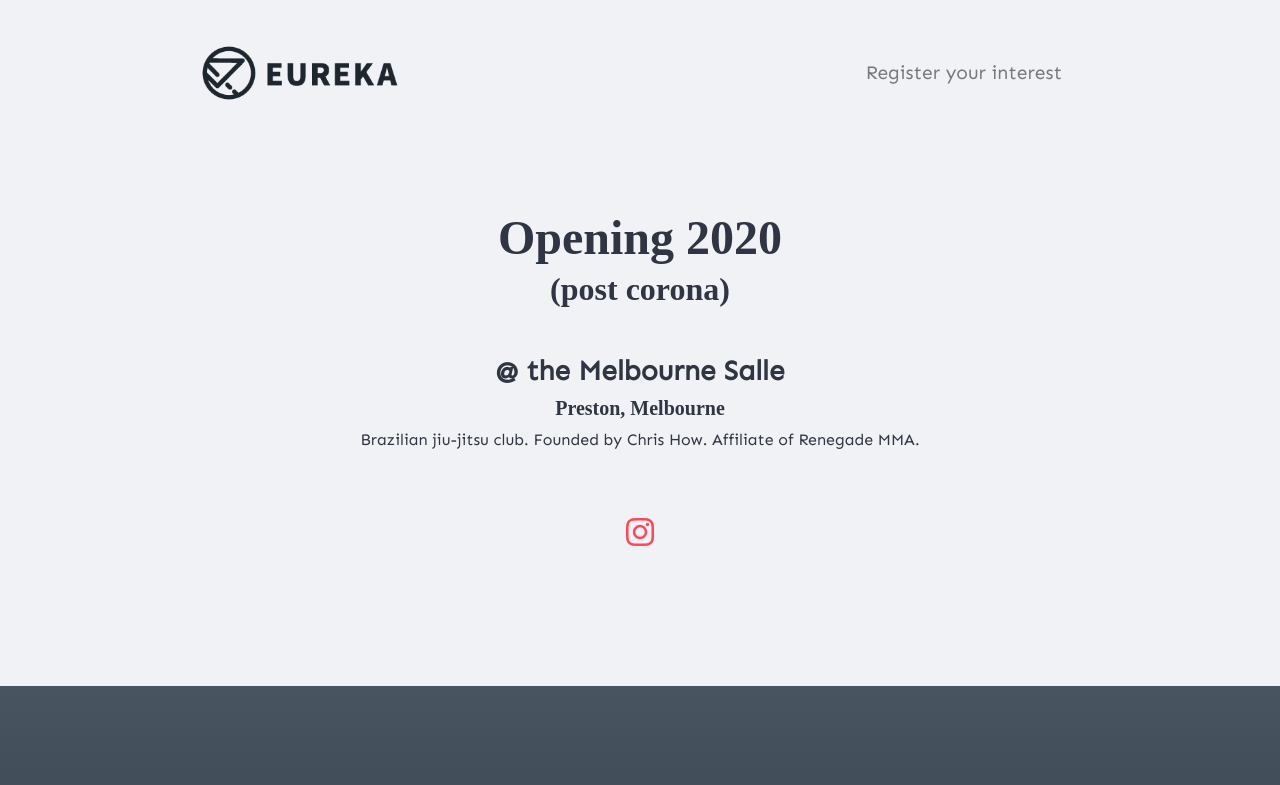
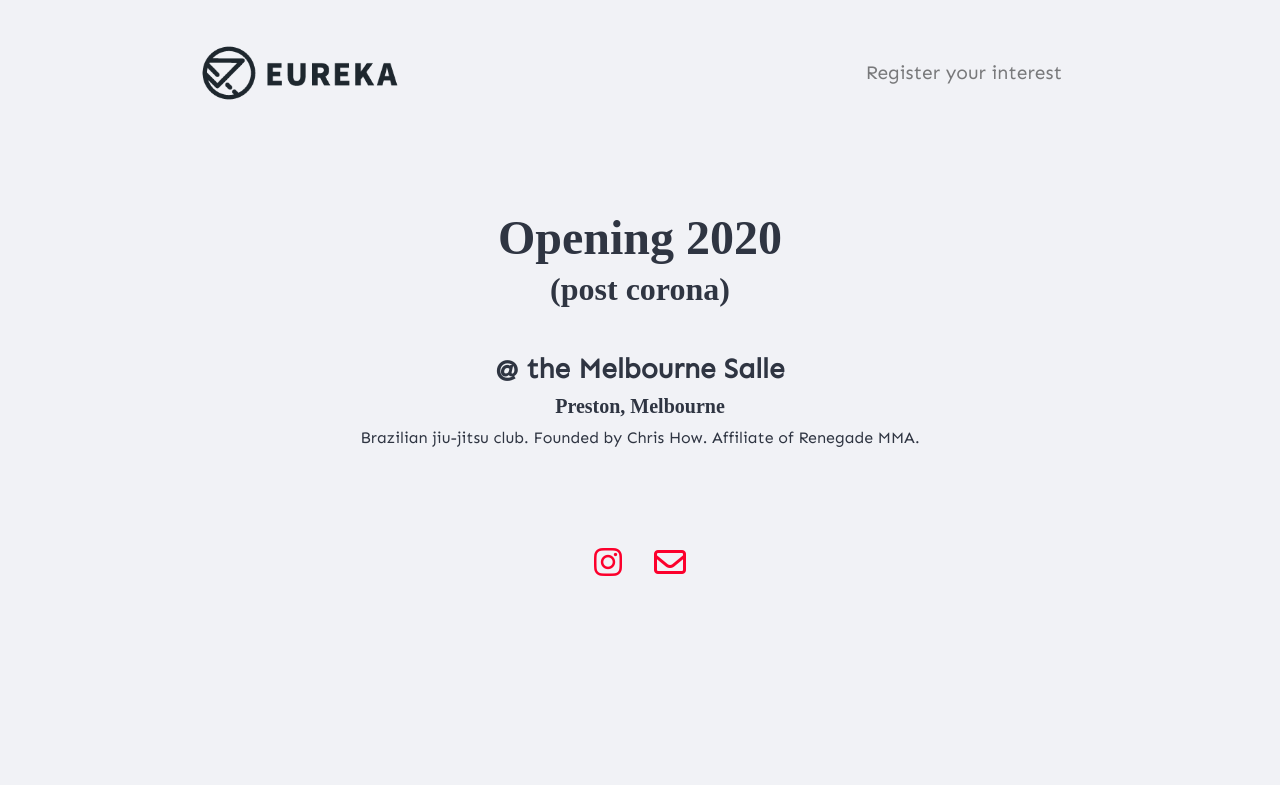
Before and after one commit to bonjj/eureka, a plain HTML site: page index.html in a window 1280 px wide. Shown: the top 785 px of the page. Drawn offline with nearby package versions, Linux system fonts and the light colour scheme; a web font is replaced by a local one.

Commit message:
Add files via upload

```diff
--- a/css/styles.css
+++ b/css/styles.css
@@ -19,12 +19,14 @@ h1, h2, h3, h4, h5, h6 {
     color: #2f3542;
     text-align: center;
     font-family: 'Sen';
+    font-size: 1rem;
       }
+
 
 /* Nav */
 
   .container-fluid {
-    padding: 3% 15% 7%;
+    padding: 3% 15% 4%;
   }
 
   .navbar {
@@ -43,6 +45,8 @@ h1, h2, h3, h4, h5, h6 {
   /* Title */
 
   #title {
+    height: 100vh;
+    overflow: auto;
     background-color: #f1f2f6;
   }
 
@@ -59,23 +63,28 @@ h1, h2, h3, h4, h5, h6 {
     margin: 5% auto 1%;
       }
 
+/* Register */
 
   #register {
   background-image: linear-gradient(#485460, #1e272e);
+  height: 100vh;
+  overflow: auto;
   padding-top: 5%;
   }
 
 .icon {
-  color: #ff4757;
-  margin: 3rem;
+  color: #fc002c;
+  margin: 5rem 1rem 3rem;
+
 }
 
 .icon:hover {
-  color: #ff6b81;
+  color: #ff5555;
 }
 
 .icon-up {
   color: #747d8c;
+  margin-bottom: 4rem;
 }
 
 .icon-up:hover {
--- a/index.html
+++ b/index.html
@@ -54,6 +54,9 @@
 
       <!-- Title -->
 
+<div class="container">
+
+
       <h1 class="big-heading">Opening 2020</h1>
       <h2>(post corona)</h1>
         <h3 class="sub-heading">@ the Melbourne Salle</h3>
@@ -61,7 +64,8 @@
         <p>
           Brazilian jiu-jitsu club. Founded by Chris How. Affiliate of Renegade MMA.
         </p>
-        <a href="https://tinyurl.com/rnplrcn"><i class="icon fab fa-instagram fa-2x"></i></a>
+        <a href="https://tinyurl.com/rnplrcn"><i class="icon fab fa-instagram fa-2x"></i></a><a href="mailto:eurekabjj@gmail.com"><i class="icon far fa-envelope fa-2x"></i></a>
+</div>
 
   </section>
 
```
